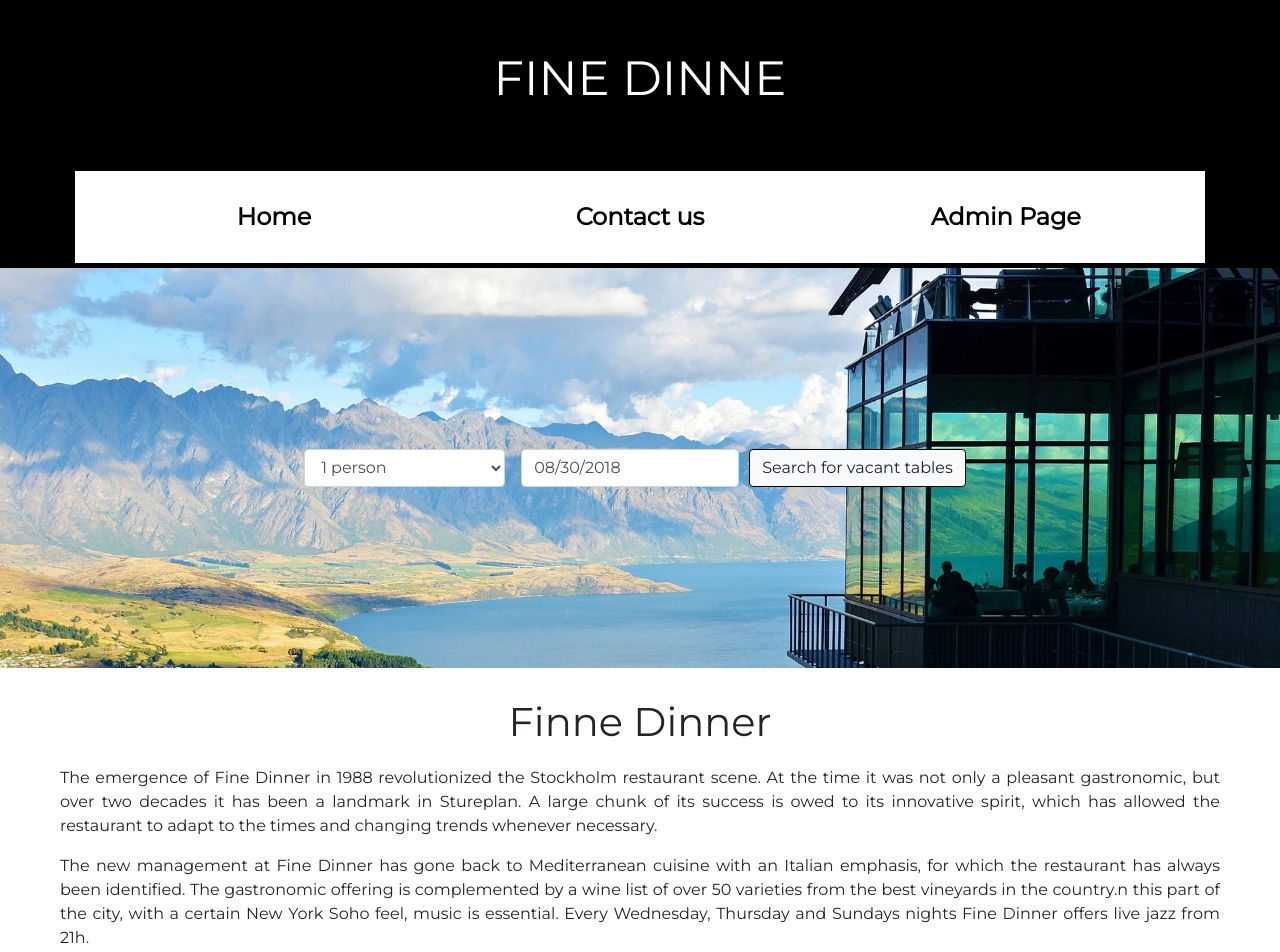
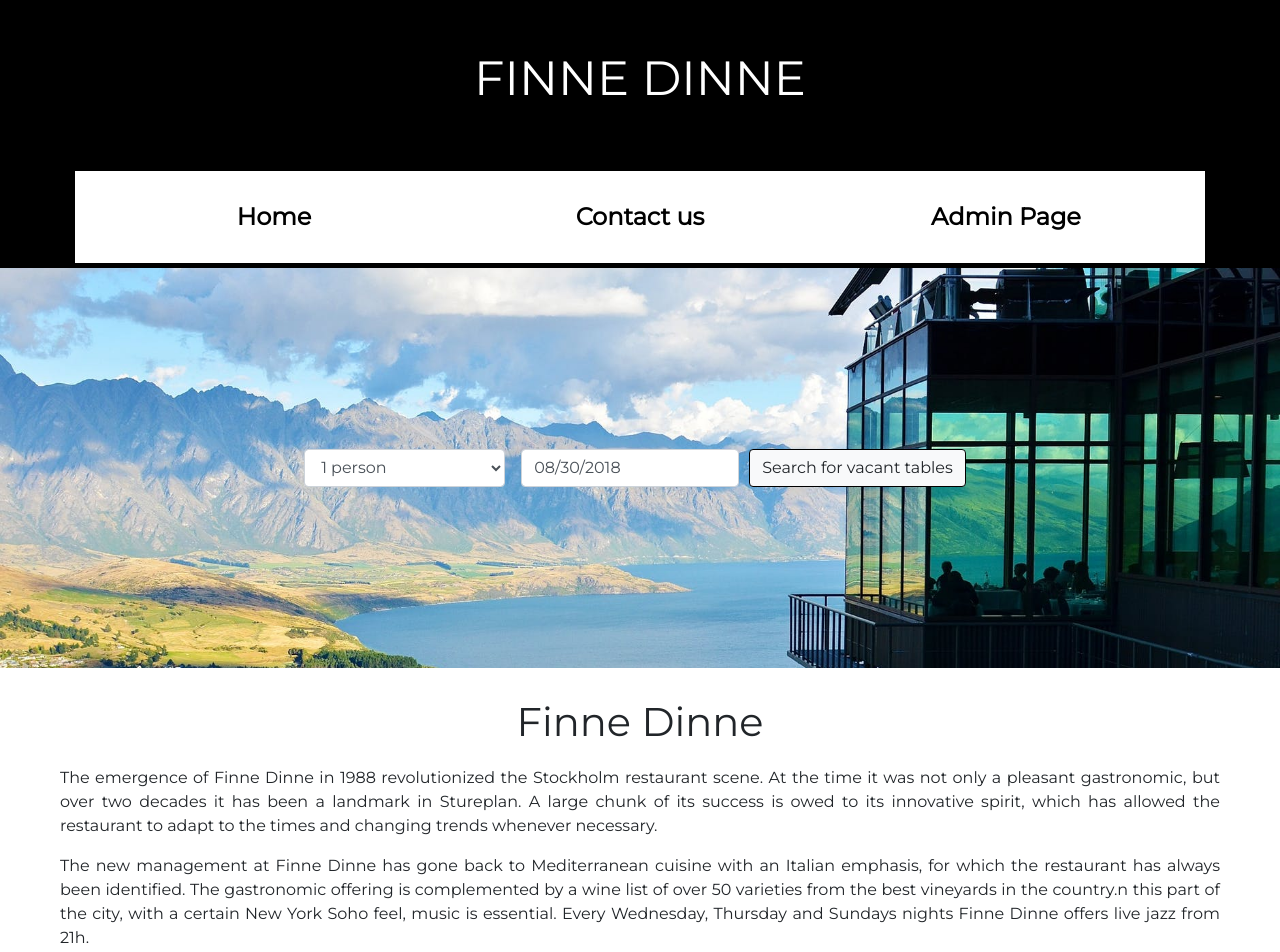
Before and after one commit to juliagulliksson/restaurant, a React (Create React App) app: page / in a window 1280 px wide. Shown: the top 952 px of the page. Built offline with nearby package versions, Linux system fonts and the light colour scheme.

Commit message:
Change favicon and change resturant name to Finne Dinne

```diff
--- a/public/index.html
+++ b/public/index.html
@@ -1,5 +1,6 @@
 <!DOCTYPE html>
 <html lang="en">
+
 <head>
   <meta charset="utf-8">
   <meta name="viewport" content="width=device-width, initial-scale=1, shrink-to-fit=no">
@@ -11,7 +12,8 @@
     -->
   <link rel="manifest" href="%PUBLIC_URL%/manifest.json">
   <link rel="shortcut icon" href="%PUBLIC_URL%/favicon.ico">
-    <link rel="stylesheet" href="https://stackpath.bootstrapcdn.com/bootstrap/4.1.0/css/bootstrap.min.css" integrity="sha384-9gVQ4dYFwwWSjIDZnLEWnxCjeSWFphJiwGPXr1jddIhOegiu1FwO5qRGvFXOdJZ4" crossorigin="anonymous">
+  <link rel="stylesheet" href="https://stackpath.bootstrapcdn.com/bootstrap/4.1.0/css/bootstrap.min.css" integrity="sha384-9gVQ4dYFwwWSjIDZnLEWnxCjeSWFphJiwGPXr1jddIhOegiu1FwO5qRGvFXOdJZ4"
+    crossorigin="anonymous">
   <!--
       Notice the use of %PUBLIC_URL% in the tags above.
       It will be replaced with the URL of the `public` folder during the build.
@@ -21,8 +23,9 @@
       work correctly both with client-side routing and a non-root public URL.
       Learn how to configure a non-root public URL by running `npm run build`.
     -->
-    <title>Fine Dinne</title>
+  <title>Finne Dinne</title>
 </head>
+
 <body>
   <noscript>
     You need to enable JavaScript to run this app.
@@ -39,4 +42,5 @@
       To create a production bundle, use `npm run build` or `yarn build`.
     -->
 </body>
+
 </html>
--- a/src/components/ContactPage.js
+++ b/src/components/ContactPage.js
@@ -1,34 +1,37 @@
 import React from "react";
-import image1 from './../images/food1.jpeg';
-import image2 from './../images/food2.jpeg';
-import image3 from './../images/food3.jpeg';
+import image1 from "./../images/food1.jpeg";
+import image2 from "./../images/food2.jpeg";
+import image3 from "./../images/food3.jpeg";
 
 export default function Contact() {
   return (
     <div>
       <div className="contact">
-                <p>Fine Dinner aims to connect the
-                   neighborhood to a dining experience in the
-                   same way ingredients are connected to food.
-                   Specialized on Swedish delicatessen
-                   we serve our best version of swedish high cuisine.
-                   Reinventing traditional swedish dishes into new high cuisine.
-                   The new management at Little Italy has gone back to Mediterranean
-                   cuisine with an Italian emphasis, for which the restaurant has always
-                   been identified. The gastronomic offering is complemented by a wine
-                   list of over 50 varieties from the best vineyards in the country.
-                   We sell you whatever we want as long as the design.
+        <p>
+          Finne Dinne aims to connect the neighborhood to a dining experience in
+          the same way ingredients are connected to food. Specialized on Swedish
+          delicatessen we serve our best version of swedish high cuisine.
+          Reinventing traditional swedish dishes into new high cuisine. The new
+          management at Little Italy has gone back to Mediterranean cuisine with
+          an Italian emphasis, for which the restaurant has always been
+          identified. The gastronomic offering is complemented by a wine list of
+          over 50 varieties from the best vineyards in the country. We sell you
+          whatever we want as long as the design.
         </p>
       </div>
       <div className="images-contact">
         <ul>
-                    <li><img src={image1} className="imagestyle" alt="oysters" /></li>
-                    <li><img src={image2} className="imagestyle" alt="restaurant" /></li>
-                    <li><img src={image3} className="imagestyle" alt="maindish" /></li>
+          <li>
+            <img src={image1} className="imagestyle" alt="oysters" />
+          </li>
+          <li>
+            <img src={image2} className="imagestyle" alt="restaurant" />
+          </li>
+          <li>
+            <img src={image3} className="imagestyle" alt="maindish" />
+          </li>
         </ul>
       </div>
     </div>
-
-
   );
 }
--- a/src/components/HomePage.js
+++ b/src/components/HomePage.js
@@ -1,72 +1,75 @@
 import React, { Component } from "react";
-import SearchForm from '../uiElements/SearchForm';
-import moment from 'moment';
-import Error from '../uiElements/ErrorMessage';
+import SearchForm from "../uiElements/SearchForm";
+import moment from "moment";
+import Error from "../uiElements/ErrorMessage";
 
 export default class Home extends Component {
-
   state = {
     error: false
-    }
+  };
 
-    handleDateChange = (date) => {
+  handleDateChange = date => {
     let today = moment();
     let selecedDate = moment(date);
     if (selecedDate <= today) {
       this.setState({
         error: true
-            })
+      });
     } else {
-            date = date.format('YYYY-MM-DD');
-            localStorage.setItem('date', date);
+      date = date.format("YYYY-MM-DD");
+      localStorage.setItem("date", date);
       this.setState({
         error: false
-            })
+      });
     }
   };
 
   navigate = () => {
-        this.props.history.push('/bookatable');
-    }
+    this.props.history.push("/bookatable");
+  };
 
   componentDidMount = () => {
     let date = moment().format("YYYY-MM-DD");
-      localStorage.setItem('date', date);
-    }
+    localStorage.setItem("date", date);
+  };
 
   render() {
-
     return (
-
       <React.Fragment>
-
         <div className="header-image">
-                {this.state.error &&
+          {this.state.error && (
             <Error>This date is in the past, try again!</Error>
-                }
-                <SearchForm handleChange={this.handleDateChange}
+          )}
+          <SearchForm
+            handleChange={this.handleDateChange}
             handleClick={this.navigate}
             dateValue={moment()}
-                    className={"home-search-container"} />
+            className={"home-search-container"}
+          />
         </div>
         <div className="home">
-                <h1>Finne Dinner</h1>
+          <h1>Finne Dinne</h1>
 
-                <p>The emergence of Fine Dinner in 1988 revolutionized the Stockholm restaurant scene.
-                  At the time it was not only a pleasant gastronomic, but over two decades it has been a landmark in Stureplan.
-                  A large chunk of its success is owed to its innovative spirit, which has allowed the restaurant to adapt to the
-                  times and changing trends whenever necessary.</p>
+          <p>
+            The emergence of Finne Dinne in 1988 revolutionized the Stockholm
+            restaurant scene. At the time it was not only a pleasant
+            gastronomic, but over two decades it has been a landmark in
+            Stureplan. A large chunk of its success is owed to its innovative
+            spirit, which has allowed the restaurant to adapt to the times and
+            changing trends whenever necessary.
+          </p>
 
-
-                  <p>The new management at Fine Dinner has gone back to Mediterranean cuisine with an Italian emphasis,
-                  for which the restaurant has always been identified. The gastronomic offering is complemented by a wine list of over
-                  50 varieties from the best vineyards in the country.n this part of the city, with a certain New York Soho feel, music is essential.
-                  Every Wednesday, Thursday and Sundays nights Fine Dinner offers live jazz from 21h.</p>
-
+          <p>
+            The new management at Finne Dinne has gone back to Mediterranean
+            cuisine with an Italian emphasis, for which the restaurant has
+            always been identified. The gastronomic offering is complemented by
+            a wine list of over 50 varieties from the best vineyards in the
+            country.n this part of the city, with a certain New York Soho feel,
+            music is essential. Every Wednesday, Thursday and Sundays nights
+            Finne Dinne offers live jazz from 21h.
+          </p>
         </div>
       </React.Fragment>
     );
-
   }
-
 }
--- a/src/uiElements/Navigation.js
+++ b/src/uiElements/Navigation.js
@@ -5,7 +5,7 @@ class Navigation extends React.Component {
   render() {
     return (
       <div className="title">
-        <h1>FINE DINNE</h1>
+        <h1>FINNE DINNE</h1>
         <ul className="navbar container">
           <li className="col-lg-4  col-md-12">
             <Link to="/">Home</Link>
```
Also changed, not shown: 2 other files (tests, documents, lock files or other folders). Lines whose indentation alone changed are shown as unchanged.
